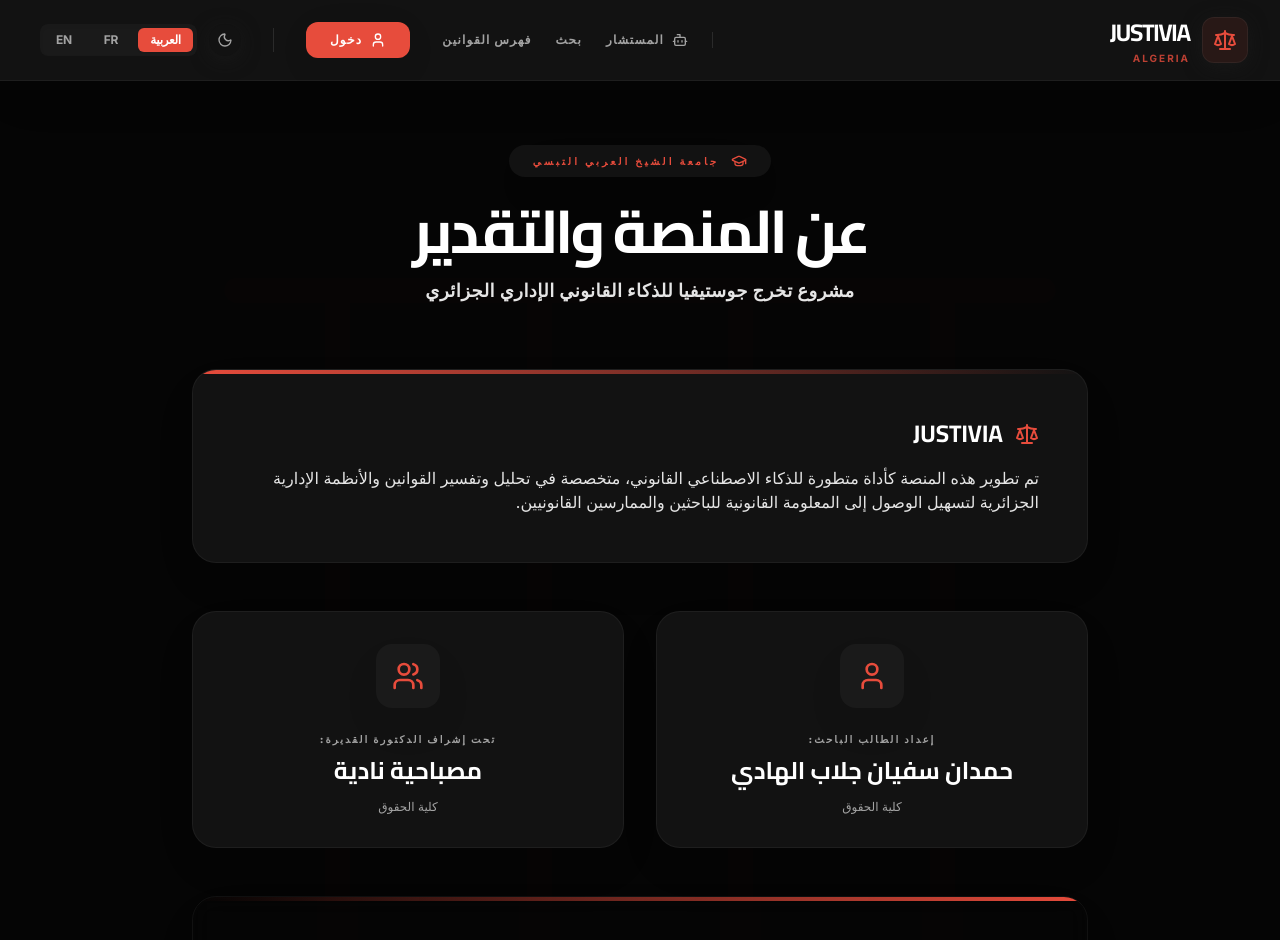
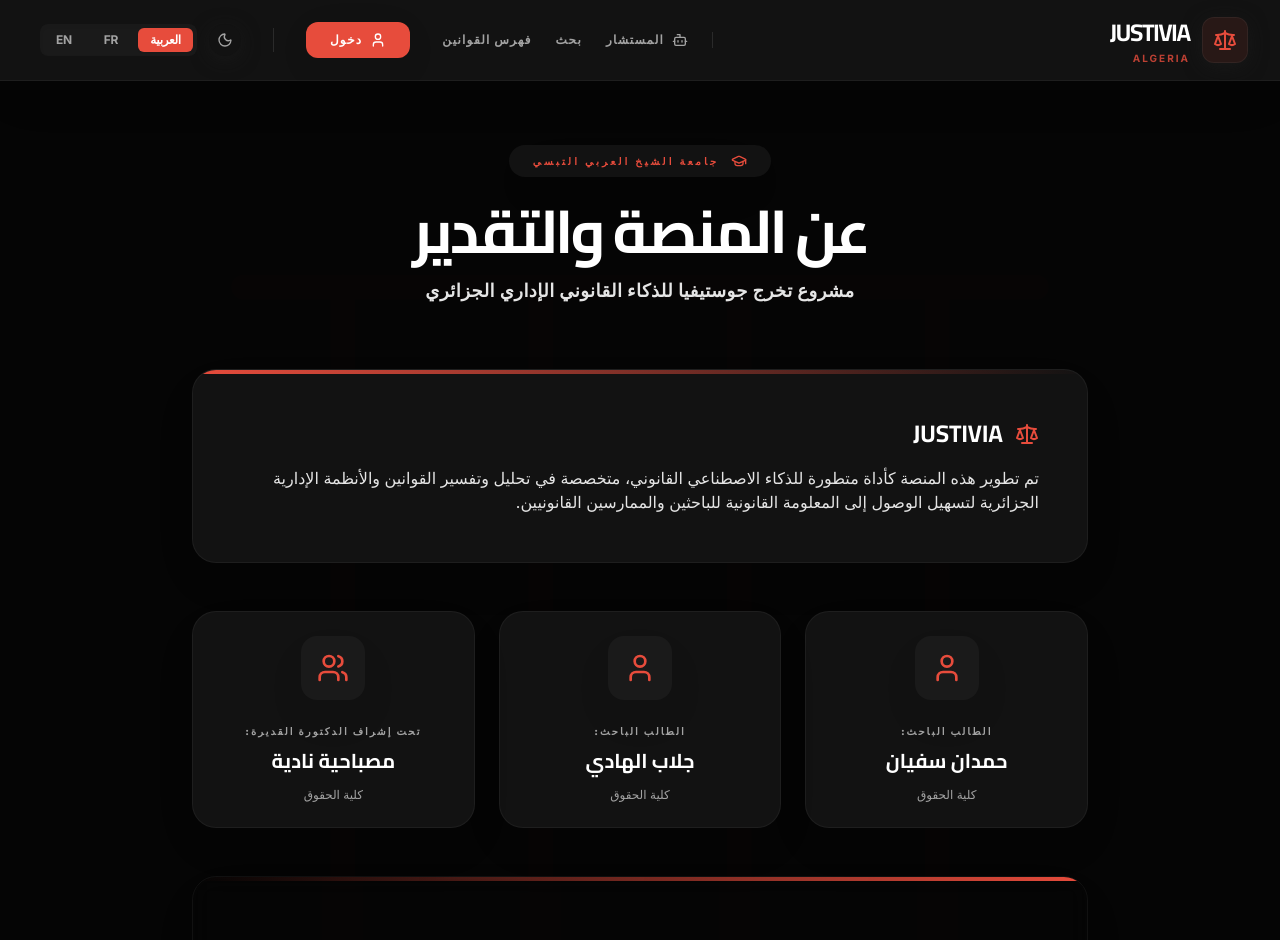
Before and after one commit to touahriachamsdine-oss/justivia, a Next.js app: page /about in a window 1280 px wide. Shown: the top 940 px of the page. Built offline with nearby package versions, Linux system fonts and the light colour scheme; no server answers.

Commit message:
fix: separate creator cards and dictionary keys for Hamdan Sofiane and Djellab El Hadi

```diff
--- a/app/about/page.tsx
+++ b/app/about/page.tsx
@@ -79,24 +79,49 @@
           </motion.div>
 
           {/* Cards for student and supervisor */}
-          <div className="grid grid-cols-1 md:grid-cols-2 gap-8">
-            {/* Student card */}
+          <div className="grid grid-cols-1 md:grid-cols-3 gap-6">
+            {/* Student 1 card */}
             <motion.div
               variants={itemVariants}
               whileHover={{ y: -6, scale: 1.01 }}
-              className="p-8 rounded-3xl bg-card shadow-premium border border-white/5 text-center relative group transition-all duration-500"
+              className="p-6 rounded-3xl bg-card shadow-premium border border-white/5 text-center relative group transition-all duration-500 flex flex-col justify-between"
             >
               <div className="absolute top-0 left-0 w-full h-1 bg-transparent group-hover:bg-legal-red transition-all duration-500" />
+              <div>
                 <div className="w-16 h-16 mx-auto bg-soft rounded-2xl flex items-center justify-center mb-6 shadow-premium group-hover:shadow-glow transition-all duration-500">
                   <User className="w-8 h-8 text-legal-red" />
                 </div>
                 <span className="text-[10px] font-black text-muted uppercase tracking-[0.2em] block mb-2">
                   {t('about.creatorLabel')}
                 </span>
-              <h3 className="font-cairo text-2xl font-black text-primary mb-3">
-                {t('about.creator')}
+                <h3 className="font-cairo text-xl font-black text-primary mb-3">
+                  {t('about.creator1')}
                 </h3>
-              <p className="text-xs text-muted">
+              </div>
+              <p className="text-xs text-muted mt-auto">
+                {t('about.faculty')}
+              </p>
+            </motion.div>
+
+            {/* Student 2 card */}
+            <motion.div
+              variants={itemVariants}
+              whileHover={{ y: -6, scale: 1.01 }}
+              className="p-6 rounded-3xl bg-card shadow-premium border border-white/5 text-center relative group transition-all duration-500 flex flex-col justify-between"
+            >
+              <div className="absolute top-0 left-0 w-full h-1 bg-transparent group-hover:bg-legal-red transition-all duration-500" />
+              <div>
+                <div className="w-16 h-16 mx-auto bg-soft rounded-2xl flex items-center justify-center mb-6 shadow-premium group-hover:shadow-glow transition-all duration-500">
+                  <User className="w-8 h-8 text-legal-red" />
+                </div>
+                <span className="text-[10px] font-black text-muted uppercase tracking-[0.2em] block mb-2">
+                  {t('about.creatorLabel')}
+                </span>
+                <h3 className="font-cairo text-xl font-black text-primary mb-3">
+                  {t('about.creator2')}
+                </h3>
+              </div>
+              <p className="text-xs text-muted mt-auto">
                 {t('about.faculty')}
               </p>
             </motion.div>
@@ -105,19 +130,21 @@
             <motion.div
               variants={itemVariants}
               whileHover={{ y: -6, scale: 1.01 }}
-              className="p-8 rounded-3xl bg-card shadow-premium border border-white/5 text-center relative group transition-all duration-500"
+              className="p-6 rounded-3xl bg-card shadow-premium border border-white/5 text-center relative group transition-all duration-500 flex flex-col justify-between"
             >
               <div className="absolute top-0 left-0 w-full h-1 bg-transparent group-hover:bg-legal-red transition-all duration-500" />
+              <div>
                 <div className="w-16 h-16 mx-auto bg-soft rounded-2xl flex items-center justify-center mb-6 shadow-premium group-hover:shadow-glow transition-all duration-500">
                   <Users className="w-8 h-8 text-legal-red" />
                 </div>
                 <span className="text-[10px] font-black text-muted uppercase tracking-[0.2em] block mb-2">
                   {t('about.supervisorLabel')}
                 </span>
-              <h3 className="font-cairo text-2xl font-black text-primary mb-3">
+                <h3 className="font-cairo text-xl font-black text-primary mb-3">
                   {t('about.supervisor')}
                 </h3>
-              <p className="text-xs text-muted">
+              </div>
+              <p className="text-xs text-muted mt-auto">
                 {t('about.faculty')}
               </p>
             </motion.div>
--- a/locales/ar.json
+++ b/locales/ar.json
@@ -103,8 +103,9 @@
     "title": "عن المنصة والتقدير",
     "subtitle": "مشروع تخرج جوستيفيا للذكاء القانوني الإداري الجزائري",
     "description": "تم تطوير هذه المنصة كأداة متطورة للذكاء الاصطناعي القانوني، متخصصة في تحليل وتفسير القوانين والأنظمة الإدارية الجزائرية لتسهيل الوصول إلى المعلومة القانونية للباحثين والممارسين القانونيين.",
-    "creatorLabel": "إعداد الطالب الباحث:",
-    "creator": "حمدان سفيان جلاب الهادي",
+    "creatorLabel": "الطالب الباحث:",
+    "creator1": "حمدان سفيان",
+    "creator2": "جلاب الهادي",
     "supervisorLabel": "تحت إشراف الدكتورة القديرة:",
     "supervisor": "مصباحية نادية",
     "university": "جامعة الشيخ العربي التبسي",
--- a/locales/en.json
+++ b/locales/en.json
@@ -103,8 +103,9 @@
     "title": "About & Acknowledgments",
     "subtitle": "Justivia Graduation Project - Algerian Administrative Legal Intelligence",
     "description": "This platform was developed as an advanced legal artificial intelligence tool, specialized in analyzing and interpreting Algerian administrative laws and regulations to facilitate access to legal information for researchers and legal practitioners.",
-    "creatorLabel": "Developed by Student Researcher:",
-    "creator": "Hamdan Sofiane Djellab El Hadi",
+    "creatorLabel": "Student Researcher:",
+    "creator1": "Hamdan Sofiane",
+    "creator2": "Djellab El Hadi",
     "supervisorLabel": "Under the supervision of Dr.:",
     "supervisor": "Misbahia Nadia",
     "university": "University of Larbi Tebessi - Tébessa",
--- a/locales/fr.json
+++ b/locales/fr.json
@@ -103,8 +103,9 @@
     "title": "À propos & Remerciements",
     "subtitle": "Projet de fin d'études Justivia - Intelligence Juridique Administrative Algérienne",
     "description": "Cette plateforme a été développée en tant qu'outil avancé d'intelligence artificielle juridique, spécialisé dans l'analyse et l'interprétation des lois et règlements administratifs algériens afin de faciliter l'accès à l'information juridique pour les chercheurs et praticiens du droit.",
-    "creatorLabel": "Préparé par l'étudiant chercheur :",
-    "creator": "Hamdan Sofiane Djellab El Hadi",
+    "creatorLabel": "Étudiant chercheur :",
+    "creator1": "Hamdan Sofiane",
+    "creator2": "Djellab El Hadi",
     "supervisorLabel": "Sous la direction du Dr :",
     "supervisor": "Misbahia Nadia",
     "university": "Université Larbi Tebessi - Tébessa",
```
Lines whose indentation alone changed are shown as unchanged.
